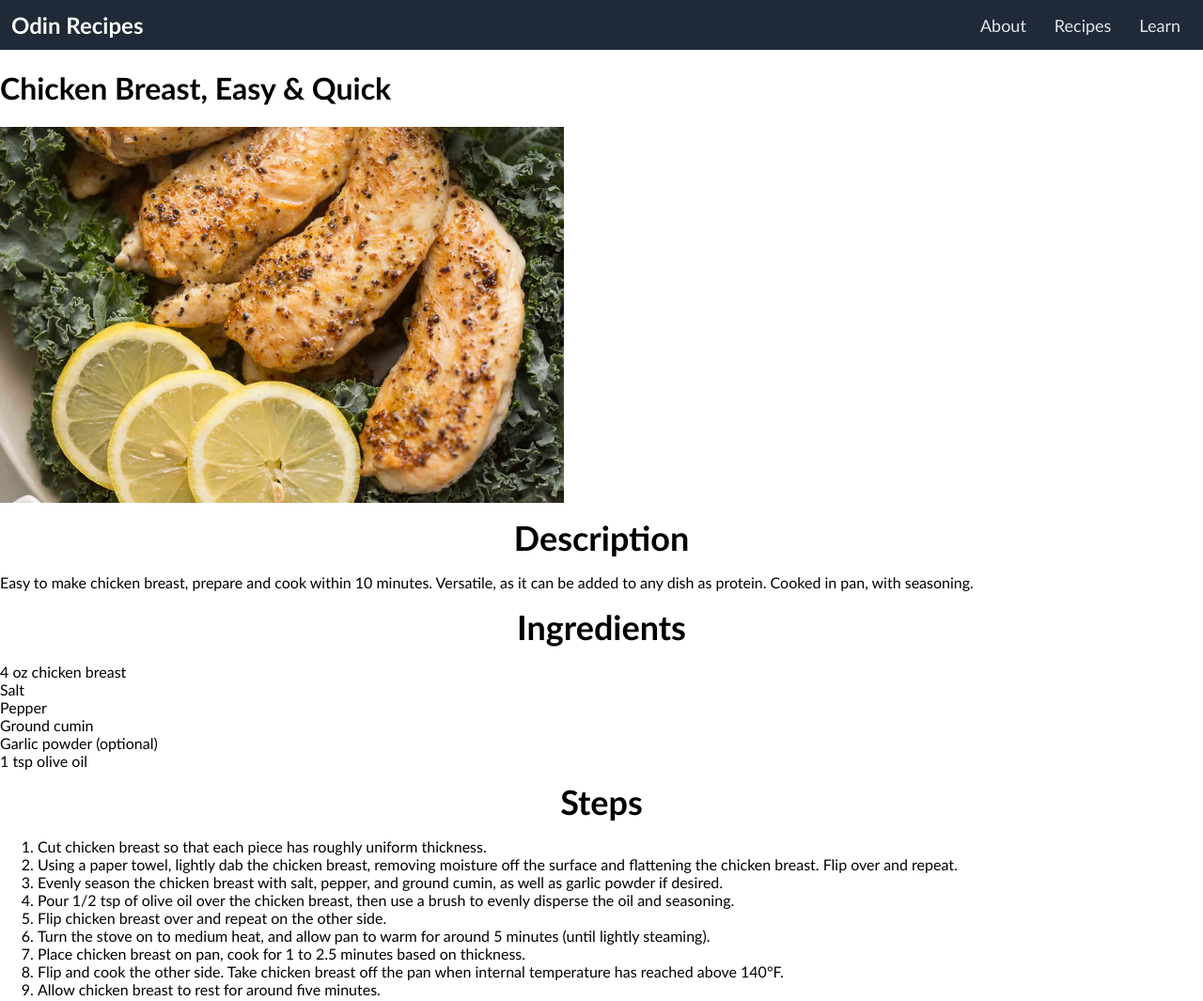
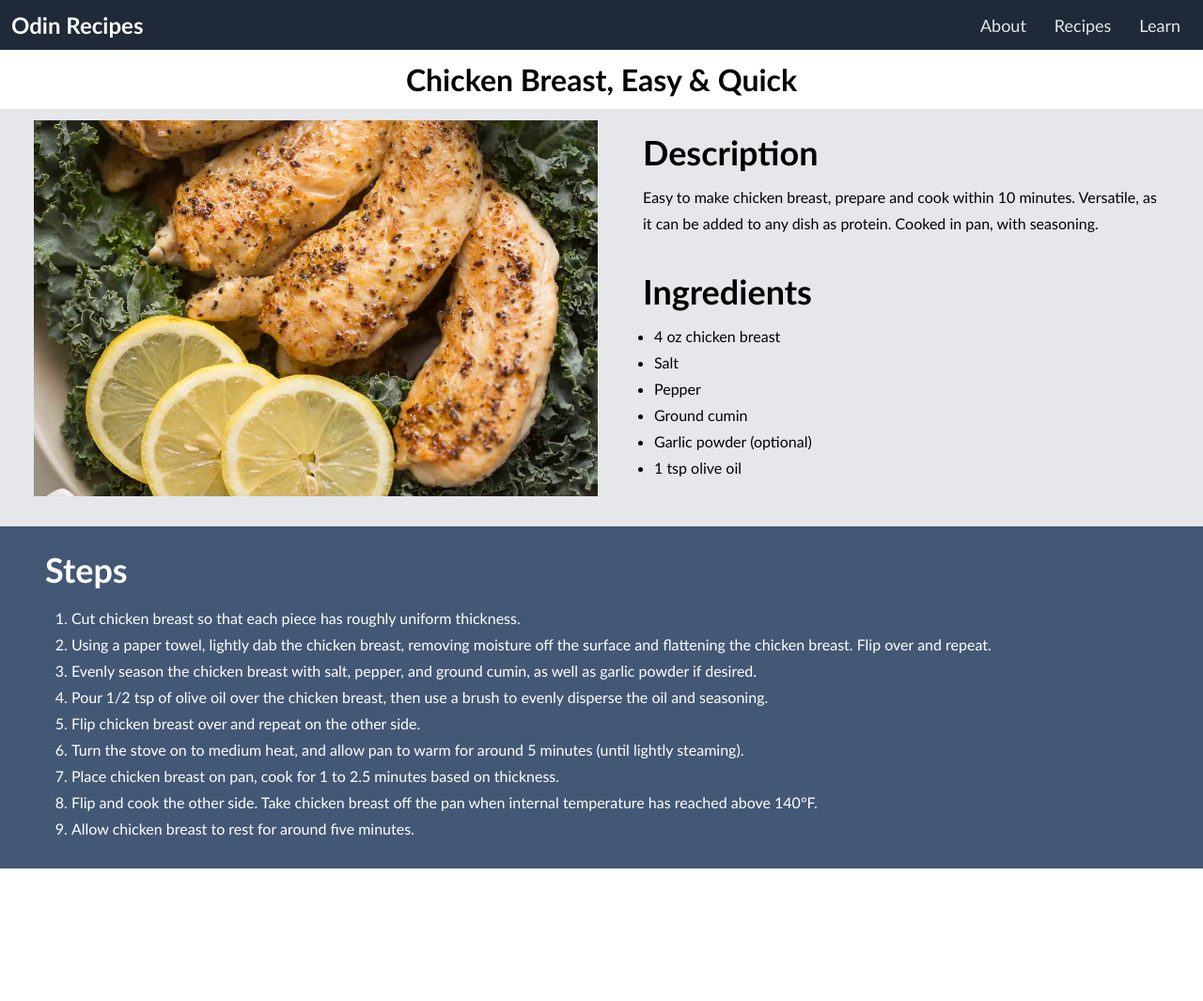
Before and after one commit to aaggupta07/odin-projects, a plain HTML site: page recipes/chicken-breast.html in a window 1280 px wide. Shown: the whole page at 94% size. After the commit the page ends 924 px from the top, so only its background shows below. Drawn offline with Linux system fonts and the light colour scheme.

Commit message:
Update recipe page layouts with style.css

```diff
--- a/recipes/chicken-breast.html
+++ b/recipes/chicken-breast.html
@@ -17,12 +17,18 @@
             </ul>
         </div>
 
-        <h1>Chicken Breast, Easy &amp; Quick</h1>
-        <img src="../images/chicken-breast.jpg" alt="A picture of chicken breast." height="400" width="600">
-        <h2>Description</h2>
+        <h1 class="recipe-header">Chicken Breast, Easy &amp; Quick</h1>
+
+        <div class="content-recipe">
+            <img class="recipe-image" src="../images/chicken-breast.jpg" alt="A picture of chicken breast." height="400" width="600">
+            <div class="recipe-info">
+                <div>
+                    <h2 class="recipe-section">Description</h2>
                     <p class="desc">Easy to make chicken breast, prepare and cook within 10 minutes. Versatile, as it can be added to any dish as protein. Cooked in pan, with seasoning.</p>
-        <h2>Ingredients</h2>
-        <ul>
+                </div>
+                <div>
+                    <h2 class="recipe-section">Ingredients</h2>
+                    <ul class="ing">
                         <li>4 oz chicken breast</li>
                         <li>Salt</li>
                         <li>Pepper</li>
@@ -30,7 +36,12 @@
                         <li>Garlic powder (optional)</li>
                         <li>1 tsp olive oil</li>
                     </ul>
-        <h2>Steps</h2>
+                </div>
+            </div>
+        </div>
+
+        <div class="steps">
+            <h2 class="recipe-section">Steps</h2>
             <ol>
                 <li>Cut chicken breast so that each piece has roughly uniform thickness.</li>
                 <li>Using a paper towel, lightly dab the chicken breast, removing moisture off the surface and flattening the chicken breast. Flip over and repeat.</li>
@@ -42,5 +53,6 @@
                 <li>Flip and cook the other side. Take chicken breast off the pan when internal temperature has reached above 140&deg;F.</li>
                 <li>Allow chicken breast to rest for around five minutes.</li>
             </ol>
+        </div>
     </body>
 </html>
--- a/style.css
+++ b/style.css
@@ -198,3 +198,62 @@ h2 {
     font-size: 18px;
     font-weight: 100;
 }
+
+.recipe-header {
+    text-align: center;
+    margin: 12px;
+}
+
+.recipe-section,
+.desc {
+    text-align: left;
+    margin: 12px;
+}
+
+.desc,
+ul.ing,
+.steps ol {
+    line-height: 1.75;
+}
+
+.content-recipe {
+    display: flex;
+    padding: 12px 36px;
+    gap: 36px;
+    align-items: flex-start;
+    background-color: #E5E7EB;
+}
+
+.recipe-info {
+    flex: 1;
+}
+
+.recipe-info div {
+    margin-bottom: 36px;
+}
+
+.recipe-image {
+    display: block;
+    flex: 1;
+    height: auto;
+}
+
+ul.ing {
+    list-style-type: disc;
+    margin-left: 24px;
+}
+
+.steps {
+    padding: 12px 36px;
+    background-color: #435875;
+    color: white;
+}
+
+.steps h2 {
+    color: white;
+}
+
+.recipe-info a {
+    color: #1F2937;
+    font-weight: bold;
+}
```
Also changed, not shown: recipes/chicken-teriyaki.html (+18 -6 lines), recipes/spinach-quesadillas.html (+16 -6 lines). Lines whose indentation alone changed are shown as unchanged.
